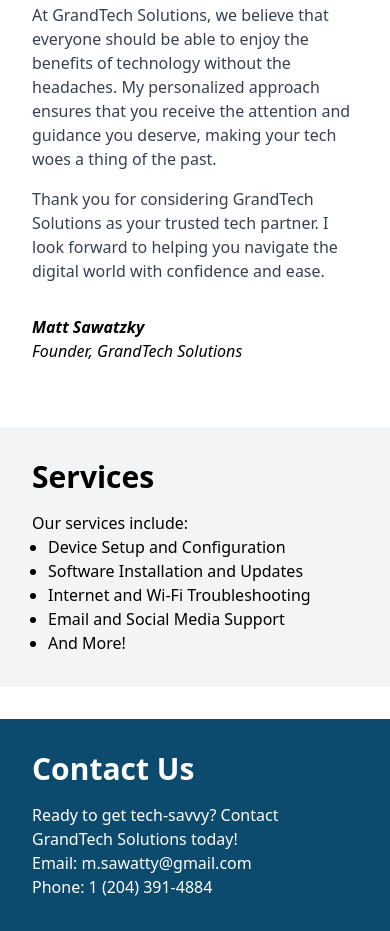
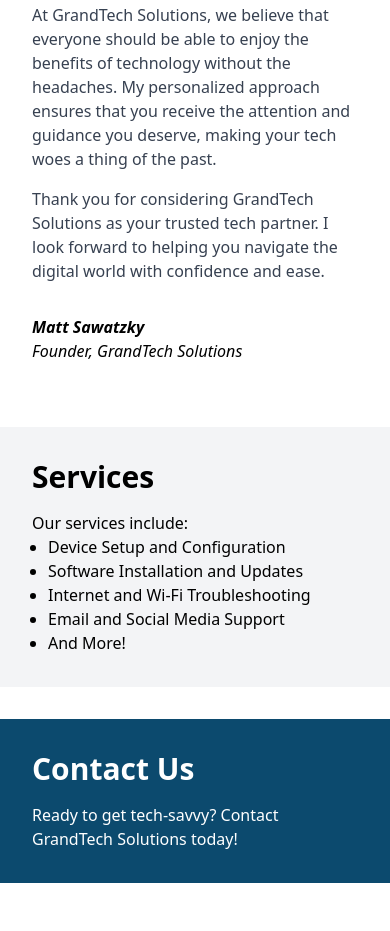
Before and after one commit to msawatzky/grandtechsolutions, a plain HTML site: page index.html in a window 390 px wide. Shown: the part 1593-2524 px from the top of the page. After the commit the page ends 2476 px from the top, so only its background shows below. Drawn offline with nearby package versions, Linux system fonts and the light colour scheme.

Commit message:
remove email and phone

```diff
--- a/index.html
+++ b/index.html
@@ -50,8 +50,7 @@
     <section class="container mx-auto mt-8 p-8 bg-sky-900 text-white">
         <h2 class="text-3xl font-bold mb-4">Contact Us</h2>
         <p>Ready to get tech-savvy? Contact GrandTech Solutions today!</p>
-        <p><a href='mailto:m.sawatty@gmail.com'>Email: m.sawatty@gmail.com</a></p>
-        <p><a href='tel:12043914884'>Phone: 1 (204) 391-4884</a></p>
+
     </section>
 
 </body>
```
